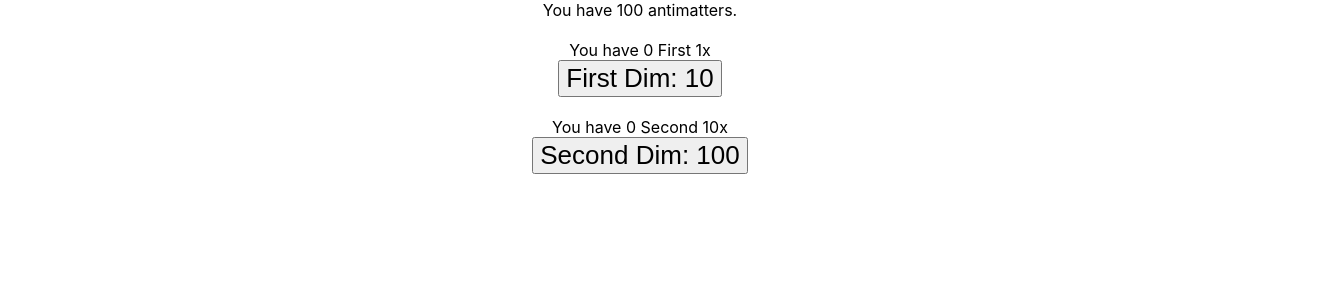
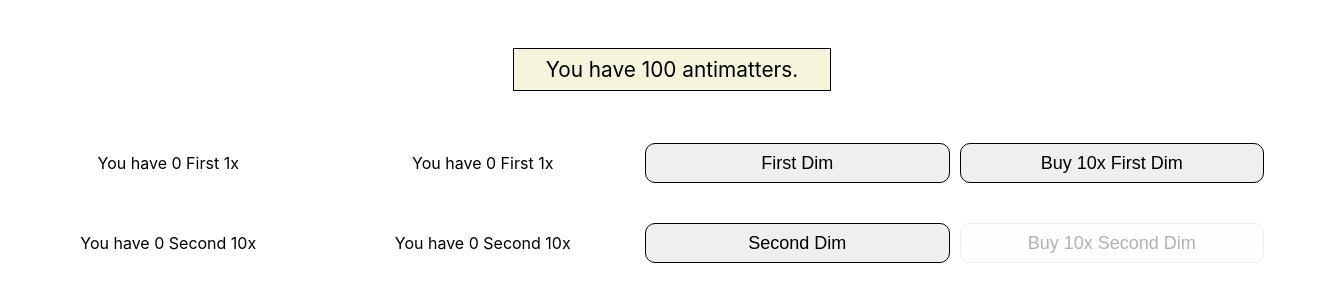
Before and after one commit to mturich/reactjs-game, a React (Vite) app: page / in a window 1280 px wide. Shown: the top 302 px of the page, 1328 px wide, since content can reach past the window. Built offline with nearby package versions, Linux system fonts and the light colour scheme.

Commit message:
added 2. button to buy 10 x Dim

```diff
--- a/src/App.css
+++ b/src/App.css
@@ -1,42 +1,48 @@
-.App {
-  text-align: center;
+* {
+   /* border: 1px solid black; */
 }
 
-.App-logo {
-  height: 40vmin;
-  pointer-events: none;
+.App {
+   margin: 1rem;
+}
+.heading {
+   display: flex;
+   padding: 2rem;
+   margin: auto;
+   width: 100%;
 }
 
-@media (prefers-reduced-motion: no-preference) {
-  .App-logo {
-    animation: App-logo-spin infinite 20s linear;
-  }
+.highlight {
+   padding: 0.5rem 2rem;
+   font-size: 1.3rem;
+   border: 1px black solid;
+   background-color: beige;
 }
 
-.App-header {
-  background-color: #282c34;
-  min-height: 100vh;
-  display: flex;
-  flex-direction: column;
-  align-items: center;
-  justify-content: center;
-  font-size: calc(10px + 2vmin);
-  color: white;
+.gridContainer {
+   display: grid;
+   grid-template-columns: repeat(4, 1fr);
+   gap: 10px;
+   grid-auto-rows: minmax(40px, auto);
 }
 
-.App-link {
-  color: #61dafb;
+.centered {
+   display: flex;
+   justify-content: center;
+   margin: auto;
+   align-items: center;
+   text-align: center;
 }
 
-@keyframes App-logo-spin {
-  from {
-    transform: rotate(0deg);
-  }
-  to {
-    transform: rotate(360deg);
-  }
+.btn {
+   font-size: calc(10px + 1vmin);
+   border: 1px black solid;
+   border-radius: 10px;
+   background-color: rgb(240, 238, 238);
 }
 
-button {
-  font-size: calc(10px + 2vmin);
+.btn:disabled{
+   background-color: rgb(255, 254, 254);
+   border: 1px rgb(240, 238, 238) solid;
+   color: rgb(180, 177, 177);
 }
--- a/src/App.tsx
+++ b/src/App.tsx
@@ -1,29 +1,87 @@
-import { useState, useEffect } from 'react';
+import { useState, useEffect, useRef } from 'react';
 import './App.css';
+import Dimension from './Dimension';
+
+
+type DimProps = {
+   balance: number;
+   dimCount: number;
+   setDimCount: (fn: (dim: number) => void) => void;
+   setBalance: (fn: ((balance: number) => void) | number) => void;
+   price: number;
+
+};
 
 function App() {
-   const [count, setCount] = useState(0);
+   const timerExpiredCallback = useRef(() => {});
+   const [balance, setBalance] = useState(100);
+   const [clockSpeed, setClockSpeed] = useState(2000)
    const [firstDimCount, setFirstDimCount] = useState(0);
-   const [timer, setTime] = useState(0);
+   const [secondDimCount, setSecondDimCount] = useState(0);
+   const [thirdDimCount, setThirdDimCount] = useState(0);
+   // if the component updates, replace the timeout callback with one that references the new
+   //   values of `count` and `firstDimCount`
+
+   timerExpiredCallback.current = () => {
+      setBalance(prevBalance => prevBalance + firstDimCount);
+      setFirstDimCount(prevFirstDim => prevFirstDim + secondDimCount / 10);
+      setSecondDimCount(prevSecondDim => prevSecondDim + thirdDimCount / 100);
+   };
 
    useEffect(() => {
+      // console.log(firstDimCount, secondDimCount, thirdDimCount);
+   });
+
+   useEffect(() => {
+      let timeID = -1;
       const startTimer = () => {
-         const myTimer = setTimeout(() => {
-            console.log(count, firstDimCount);
-            setCount(count => count + firstDimCount);
+         timeID = setTimeout(() => {
+            timerExpiredCallback.current();
             startTimer();
-         }, 1000);
+         }, 2000);
       };
+      startTimer();
 
-    startTimer();
-      return () => {};
+      // if we ever unmount / destroy this component instance, clear the timeout
+      return () => clearTimeout(timeID);
    }, []);
 
    return (
       <div className='App'>
-         <div className='score'>You have {count} antimatters.</div>
-         <div>You have {firstDimCount} First Dimension x2.0</div>
-         <button onClick={() => setFirstDimCount(firstDimCount + 1)}>Buy Dimension</button>
+         <div className='heading'>
+            <p className='centered highlight'>
+               You have {balance % 1 === 0 ? balance.toFixed(0) : balance.toFixed(1)} antimatters.
+            </p>
+         </div>
+
+         <Dimension
+            balance={balance}
+            dimCount={firstDimCount}
+            setDimCount={setFirstDimCount}
+            setBalance={setBalance}
+            price={10}>
+            First Dim
+         </Dimension>
+
+         <Dimension
+            balance={balance}
+            dimCount={secondDimCount}
+            setDimCount={setSecondDimCount}
+            setBalance={setBalance}
+            price={100}>
+            Second Dim
+         </Dimension>
+
+         {secondDimCount > 0 && (
+            <Dimension
+               balance={balance}
+               dimCount={thirdDimCount}
+               setDimCount={setThirdDimCount}
+               setBalance={setBalance}
+               price={1000}>
+               Third Dim
+            </Dimension>
+         )}
       </div>
    );
 }
--- a/src/App3.tsx
+++ /dev/null
@@ -1,42 +0,0 @@
-import { useState, useEffect, useRef } from 'react';
-import './App.css';
-import Dimension from './Dimension';
-
-function App() {
-   const timerExpiredCallback = useRef(() => {});
-   const [balance, setBalance] = useState(100);
-   const [firstDimCount, setFirstDimCount] = useState(0);
-   const [secondDimCount, setSecondDimCount] = useState(0);
-   // if the component updates, replace the timeout callback with one that references the new
-   //   values of `count` and `firstDimCount`
-
-   timerExpiredCallback.current = () => {
-      setBalance(balance + firstDimCount + 10*secondDimCount);
-   };
-
-   useEffect(() => {
-      let timeID = -1;
-      const startTimer = () => {
-         timeID = setTimeout(() => {
-            timerExpiredCallback.current();
-            startTimer();
-         }, 1000);
-      };
-      startTimer();
-
-      // if we ever unmount / destroy this component instance, clear the timeout
-      return () => clearTimeout(timeID);
-   }, []);
-
-   return (
-      <div className='App'>
-         <div className='score'>You have {balance} antimatters.</div>
-
-         <Dimension balance={balance} dimCount={firstDimCount} setDimCount={setFirstDimCount} setBalance={setBalance} factor={10}>First Dim: 10</Dimension>
-
-         <Dimension balance={balance} dimCount={secondDimCount} setDimCount={setSecondDimCount} setBalance={setBalance} factor={100}>Second Dim: 100</Dimension>
-      </div>
-   );
-}
-
-export default App;
--- a/src/Dimension.tsx
+++ b/src/Dimension.tsx
@@ -1,31 +1,43 @@
 import { useState, useEffect } from 'react';
+import './Dimentions.css';
 
 type DimProps = {
    balance: number;
    dimCount: number;
    setDimCount: (fn: (dim: number) => void) => void;
    setBalance: (fn: ((balance: number) => void) | number) => void;
-   factor: number;
+   price: number;
    children: string;
 };
 export default function Dimension(props: DimProps) {
-   const { balance, dimCount, setDimCount, setBalance, factor } = props;
+   const { balance, dimCount, setDimCount, setBalance, price } = props;
 
-   const handleFirstDimBuy = () => {
-      if (balance >= factor) {
-         setDimCount(dimCount => dimCount + 1);
-         setBalance(balance => balance - factor);
+   const handleDimBuy = (quantity:number) => {
+      if (balance >= price) {
+         setDimCount(dimCount => dimCount + quantity);
+         setBalance(balance => balance - price*quantity);
       }
    };
    return (
       <>
          <br />
-         <div>
-            You have {dimCount} {props.children.split(" ")[0]} {factor / 10}x
+         <div className='gridContainer'>
+            <p className='centered'>
+               {`You have ${dimCount%1===0 ? dimCount.toFixed(0): dimCount.toFixed(1)} ${props.children.split(' ')[0]}
+               ${price / 10}x`}
+            </p>
+            <p className='centered'>
+               {`You have ${dimCount%1===0 ? dimCount.toFixed(0): dimCount.toFixed(1)} ${props.children.split(' ')[0]}
+               ${price / 10}x`}
+            </p>
+            <button className='btn' onClick={()=> handleDimBuy(1)} disabled={balance < price}>
+               {props.children}
+            </button>
+            <button className='btn' onClick={()=> handleDimBuy(10)} disabled={balance < 10*price}>
+               Buy 10x {props.children}
+            </button>
          </div>
-         <button onClick={handleFirstDimBuy} disabled={balance < factor}>
-            {props.children}
-         </button>
+
          <br />
       </>
    );
--- a/src/main.tsx
+++ b/src/main.tsx
@@ -1,6 +1,6 @@
 import React from 'react'
 import ReactDOM from 'react-dom/client'
-import App from './App3'
+import App from './App'
 import './index.css'
 
 ReactDOM.createRoot(document.getElementById('root')!).render(
```
Also changed, not shown: src/App2.tsx (deleted, +0 -33 lines), src/Dimentions.css (added).
